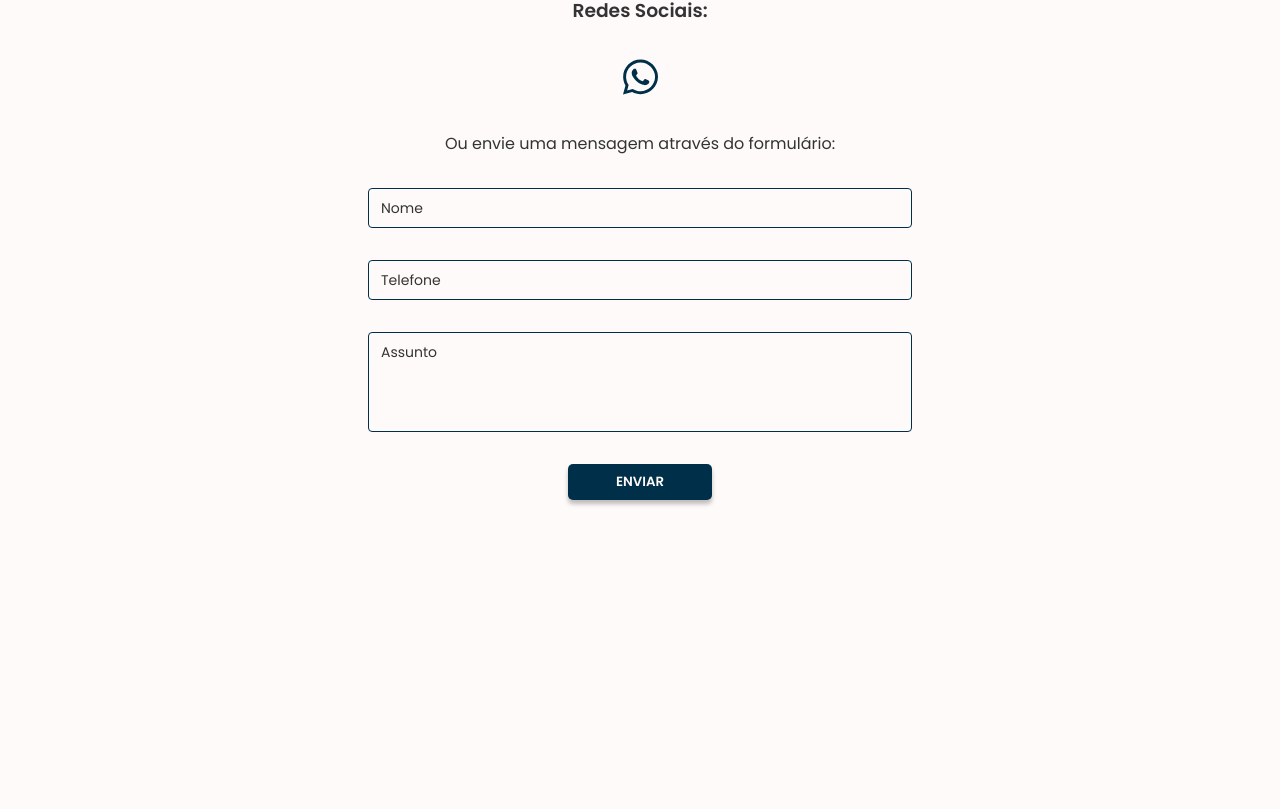
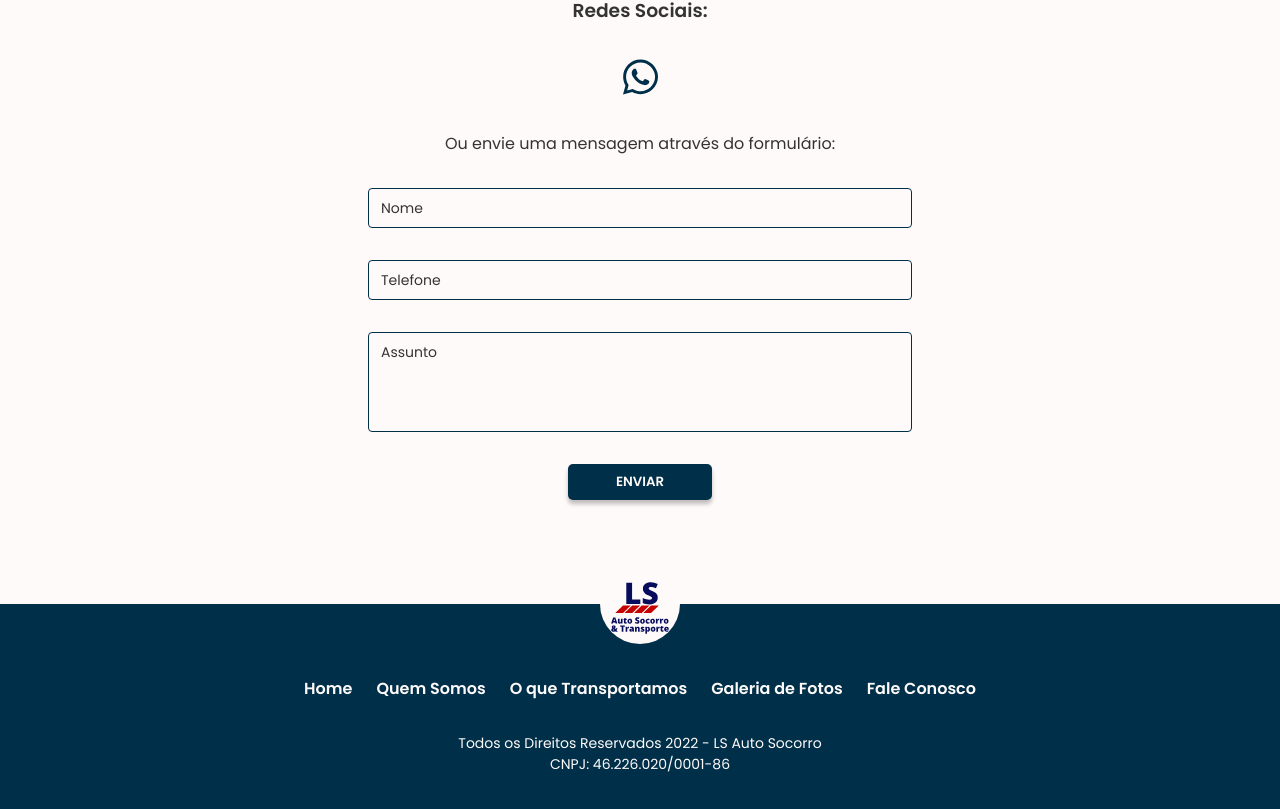
Before and after one commit to Luiz-Fellipe/ls-auto-socorro, a Next.js app: page / in a window 1280 px wide. Shown: the part 3425-4234 px from the top of the page. Before the commit the page ends 3957 px from the top, so only its background shows below. Built offline with nearby package versions, Linux system fonts and the light colour scheme.

Commit message:
create: footer menu

```diff
--- a/next-seo-config.ts
+++ b/next-seo-config.ts
@@ -1,6 +1,6 @@
 const title = 'LS AUTO SOCORRO - Transporte de Veículos e Cargas Secas';
 const description =
-  'A LS Auto Socorro realiza o transporte dos mais diversos veiculos e cargas pelo Brasil';
+  'A LS Auto Socorro realiza o transporte dos mais diversos veiculos e cargas pelo Brasil.';
 
 export const SEO = {
   title,
--- /dev/null
+++ b/src/components/Footer/index.tsx
@@ -0,0 +1,41 @@
+//Components
+import Image from 'next/image';
+import Link from 'next/link';
+
+//Assets
+import Logo from '~/public/images/logo.svg';
+import { config } from '../Header/content';
+
+//Styles
+import { WrapperFooter, LogoContainer } from './styles';
+
+export function Footer() {
+  return (
+    <WrapperFooter>
+      <LogoContainer>
+        <Image
+          src={Logo}
+          width="107"
+          height="117"
+          alt="logo auto socorro"
+          layout="fill"
+        />
+      </LogoContainer>
+
+      <nav>
+        <ul>
+          {config.content.map((item) => (
+            <li key={item.id}>
+              <Link href={item.url}>
+                <a>{item.title}</a>
+              </Link>
+            </li>
+          ))}
+        </ul>
+      </nav>
+
+      <span>Todos os Direitos Reservados 2022 - LS Auto Socorro</span>
+      <span>CNPJ: 46.226.020/0001-86</span>
+    </WrapperFooter>
+  );
+}
--- /dev/null
+++ b/src/components/Footer/styles.ts
@@ -0,0 +1,93 @@
+import { styled } from '~/styles';
+
+export const WrapperFooter = styled('footer', {
+  position: 'relative',
+  backgroundColor: '$color1',
+
+  minHeight: '205px',
+
+  marginTop: '4rem',
+
+  display: 'flex',
+  flexDirection: 'column',
+
+  '> nav': {
+    width: '100%',
+    margin: '4rem $0 $24 $0',
+
+    '> ul': {
+      listStyle: 'none',
+      display: 'flex',
+      flexDirection: 'column',
+      alignItems: 'center',
+      gap: '$4',
+
+      '> li': {
+        '> a': {
+          textDecoration: 'none',
+          color: '$color0',
+          fontSize: '$14',
+          fontWeight: 'bold',
+
+          transition: 'color 0.2s ease-out',
+
+          '&:hover': {
+            color: '$color2',
+          },
+        },
+      },
+    },
+  },
+  '> span': {
+    width: '100%',
+    textAlign: 'center',
+    fontSize: '$12',
+    color: '$color0',
+
+    '&:last-child': {
+      marginBottom: '$24',
+    },
+  },
+
+  '@md': {
+    marginTop: '4.5rem',
+
+    '> nav': {
+      margin: '4.5rem $0 $32 $0',
+
+      display: 'flex',
+      justifyContent: 'center',
+
+      '> ul': {
+        flexDirection: 'row',
+        gap: '$24',
+
+        '> li': {
+          '> a': {
+            fontSize: '$16',
+          },
+        },
+      },
+    },
+
+    '> span': {
+      fontSize: '$14',
+    },
+  },
+});
+
+export const LogoContainer = styled('div', {
+  position: 'absolute',
+  left: '50%',
+  top: '-40px',
+  transform: 'translateX(-50%)',
+
+  width: '80px',
+  height: '80px',
+  backgroundColor: '$color0',
+  borderRadius: '$full',
+
+  display: 'block',
+  justifyContent: 'center',
+  alignItems: 'center',
+});
--- a/src/components/Header/content.ts
+++ b/src/components/Header/content.ts
@@ -1,4 +1,5 @@
 interface IContentProps {
+  id: number;
   title: string;
   url: string;
 }
@@ -10,22 +11,27 @@ interface IHeaderProps {
 export const config: IHeaderProps = {
   content: [
     {
+      id: 1,
       title: 'Home',
       url: '/#home',
     },
     {
+      id: 2,
       title: 'Quem Somos',
       url: '/#quem-somos',
     },
     {
+      id: 3,
       title: 'O que Transportamos',
       url: '/#o-que-transportamos',
     },
     {
+      id: 4,
       title: 'Galeria de Fotos',
       url: '/#galeria-de-fotos',
     },
     {
+      id: 5,
       title: 'Fale Conosco',
       url: '/#fale-conosco',
     },
--- a/src/components/Header/index.tsx
+++ b/src/components/Header/index.tsx
@@ -62,7 +62,7 @@ export function Header() {
             <NavItemAni
               variants={liVariants}
               transition={{ duration: 0.4 }}
-              key={i.url}
+              key={i.id}
             >
               <Link href={i.url}>
                 <a>{i.title}</a>
--- a/src/components/HeaderResponsive/index.tsx
+++ b/src/components/HeaderResponsive/index.tsx
@@ -92,7 +92,7 @@ export function HeaderResponsive() {
           variants={ulVariants}
         >
           {config.content.map((i) => (
-            <NavItemAni variants={liVariants} key={i.url}>
+            <NavItemAni variants={liVariants} key={i.id}>
               <Link href={i.url}>
                 <a>{i.title}</a>
               </Link>
--- a/src/components/SectionAboutUs/index.tsx
+++ b/src/components/SectionAboutUs/index.tsx
@@ -11,7 +11,7 @@ import { WrapperAboutUs, ContentAboutUs, ImageContainer } from './styles';
 
 export function SectionAboutUs() {
   return (
-    <WrapperAboutUs>
+    <WrapperAboutUs id="quem-somos">
       <ContentAboutUs>
         <Title value="Quem Somos ?" />
         <ImageContainer>
--- a/src/components/SectionContactUs/index.tsx
+++ b/src/components/SectionContactUs/index.tsx
@@ -21,7 +21,7 @@ export function SectionContactUs() {
     'Olá LS Auto Socorro, Peguei seu número através do site. Está Disponível ?';
 
   return (
-    <WrapperContactUs>
+    <WrapperContactUs id="fale-conosco">
       <ContentContactUs>
         <Title value="Fale Conosco" />
         <span>
@@ -43,7 +43,7 @@ export function SectionContactUs() {
         </PhonesContainer>
 
         <h3>Email:</h3>
-        <span>lsautosocorro@gmail.com</span>
+        <span>lsautosocorroetransporte@gmail.com</span>
 
         <h3>Redes Sociais:</h3>
         <SocialMediaContainer>
--- a/src/components/SectionHome/index.tsx
+++ b/src/components/SectionHome/index.tsx
@@ -13,7 +13,7 @@ export function SectionHome() {
     'Olá LS Auto Socorro, Peguei seu número através do site. Está Disponível ?';
 
   return (
-    <WrapperHome>
+    <WrapperHome id="home">
       <ContentHome>
         <BodyHome>
           <h1>
--- a/src/components/SectionWhatWeTransport/index.tsx
+++ b/src/components/SectionWhatWeTransport/index.tsx
@@ -57,7 +57,7 @@ export function SectionWhatWeTransport() {
   }, []);
 
   return (
-    <WrapperWhatWeTransport>
+    <WrapperWhatWeTransport id="o-que-transportamos">
       <ContentWhatWeTransport>
         <Title value="O que Transportamos ?" />
         <p>
--- a/src/pages/_app.tsx
+++ b/src/pages/_app.tsx
@@ -13,6 +13,7 @@ import { Header } from '~/components/Header';
 
 //Styles
 import { globalStyles } from '~/styles/global';
+import { Footer } from '~/components/Footer';
 
 globalStyles();
 
@@ -24,6 +25,7 @@ function MyApp({ Component, pageProps }: AppProps) {
       <DefaultSeo {...SEO} />
       {isDesktop ? <Header /> : <HeaderResponsive />}
       <Component {...pageProps} />
+      <Footer />
     </>
   );
 }
--- a/src/styles/global.ts
+++ b/src/styles/global.ts
@@ -6,6 +6,9 @@ export const globalStyles = globalCss({
     padding: 0,
     border: `none`,
     boxSizing: `border-box`,
+  },
+  html: {
+    scrollBehavior: 'smooth',
   },
   'body, button, input, textarea': {
     fontFamily: `$default`,
```
Also changed, not shown: public/images/logo.svg.
